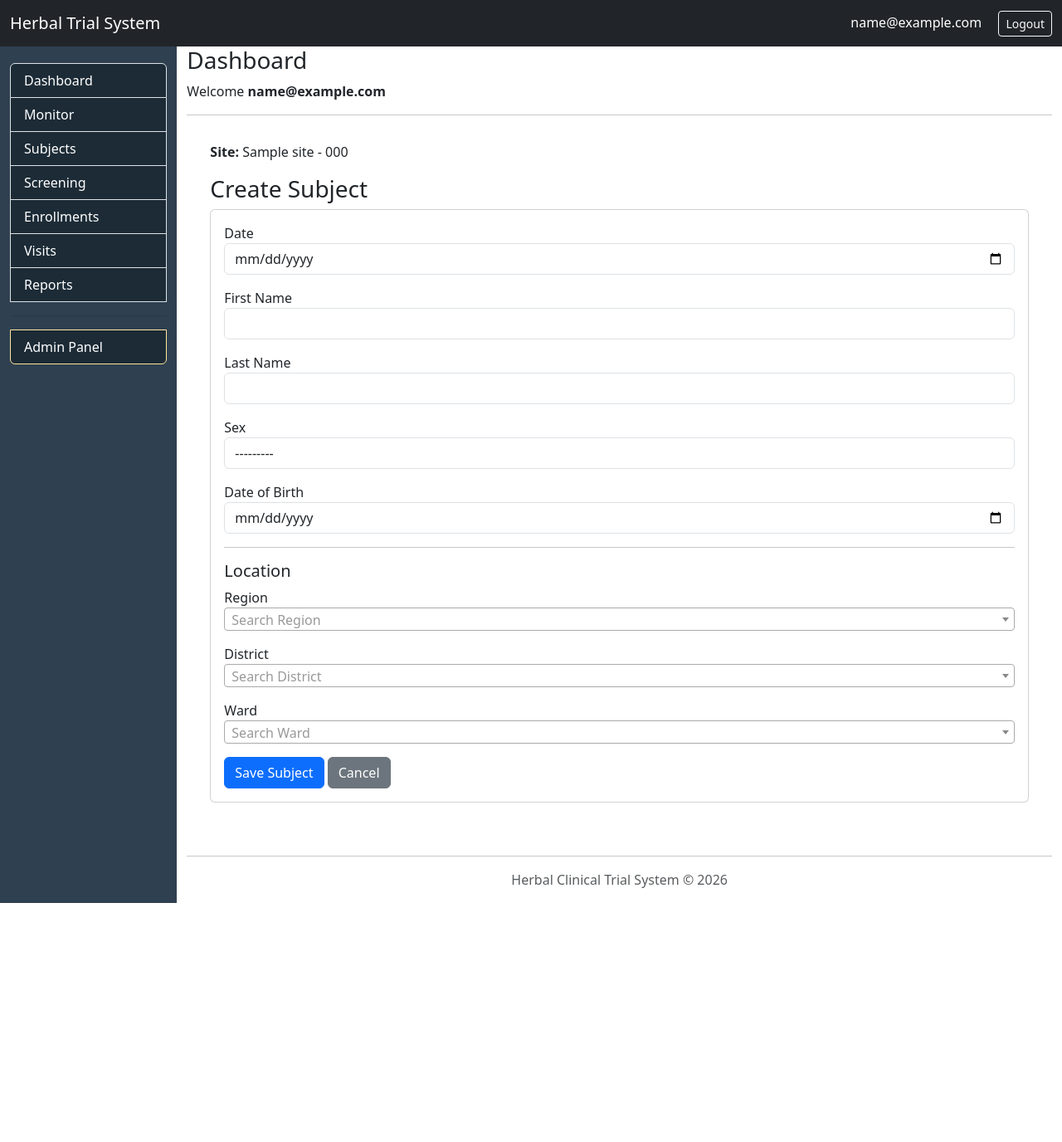
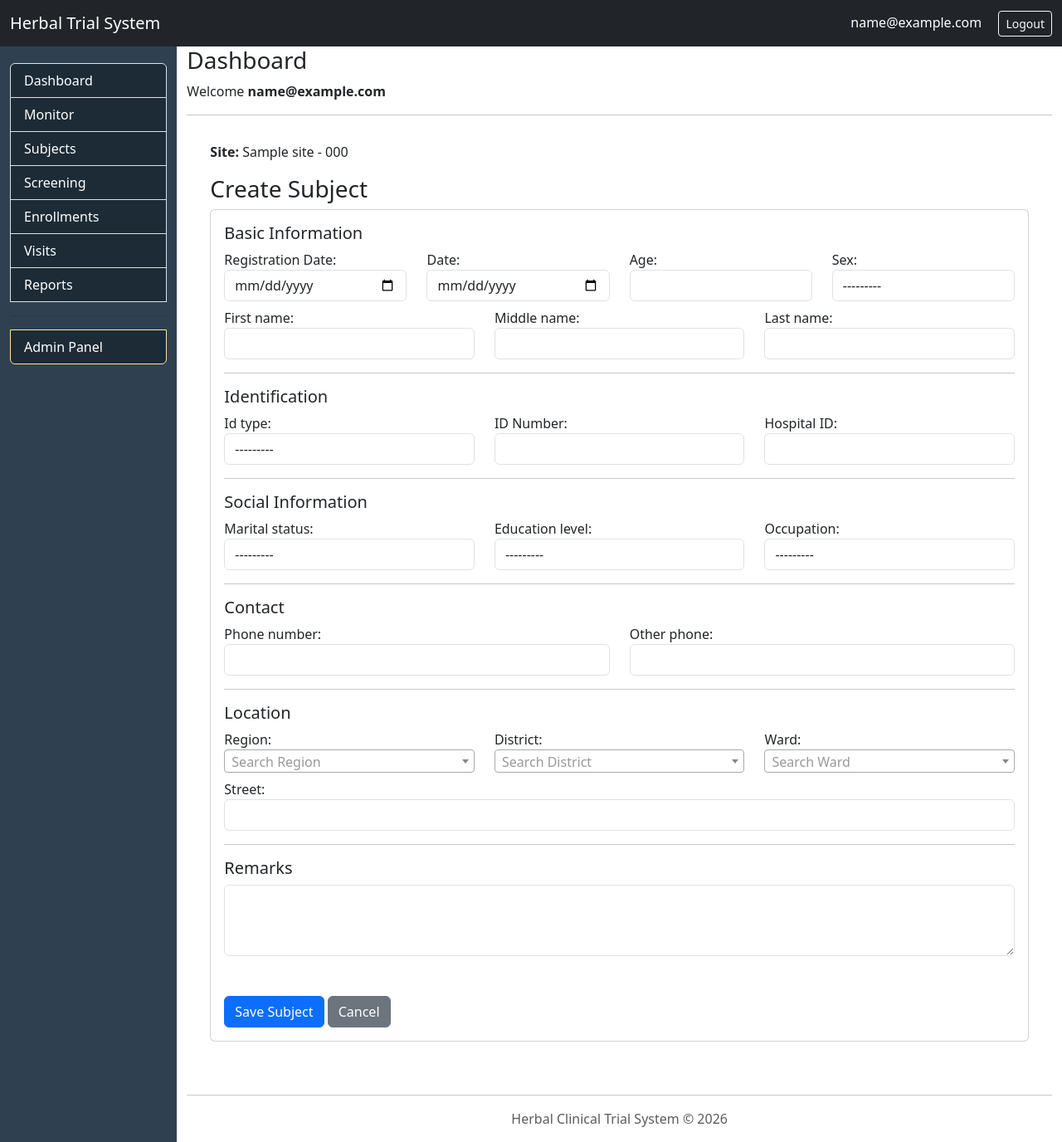
Before and after one commit to Maquiz1/herbals, a Django app: page /herbal/subjects/create/ in a window 1280 px wide. Shown: the whole page at 83% size. Before the commit the page ends 1088 px from the top, so only its background shows below. Run offline with Django 4.2, Linux system fonts and the light colour scheme; a user stored in the database is signed in; tables that the repository leaves empty hold one stand-in row (values such as "Sample post").

Commit message:
first commit

```diff
--- a/backend/herbal/forms/subject_form.py
+++ b/backend/herbal/forms/subject_form.py
@@ -1,31 +1,47 @@
 from django import forms
 from herbal.models import Subject
-from locations.models import Region,District,Ward
+from locations.models import Region, District, Ward
+
 
 class SubjectForm(forms.ModelForm):
 
     class Meta:
         model = Subject
 
-        fields = [
-            "reg_date",
-            "first_name",
-            "last_name",
-            "sex",
-            "dob",
-            "region",
-            "district",
-            "ward",
-        ]
+        exclude = ["subject_id", "site"]  # auto + calculated
 
+        labels={
+            "reg_date":"Registration Date",
+            "dob":"Date",
+            "sex":"Sex",
+            "hid":"Hospital ID",
+            "idn":"ID Number",
+        }
         widgets = {
             "reg_date": forms.DateInput(attrs={"type": "date", "class": "form-control"}),
+            "dob": forms.DateInput(attrs={"type": "date", "class": "form-control"}),
+            "age": forms.NumberInput(attrs={"class": "form-control"}),
+
             "first_name": forms.TextInput(attrs={"class": "form-control"}),
+            "middle_name": forms.TextInput(attrs={"class": "form-control"}),
             "last_name": forms.TextInput(attrs={"class": "form-control"}),
-            "dob": forms.DateInput(attrs={"type": "date", "class": "form-control"}),
+
             "sex": forms.Select(attrs={"class": "form-control"}),
+            "id_type": forms.Select(attrs={"class": "form-control"}),
+            "marital_status": forms.Select(attrs={"class": "form-control"}),
+            "education_level": forms.Select(attrs={"class": "form-control"}),
+            "occupation": forms.Select(attrs={"class": "form-control"}),
 
-            # 👇 IMPORTANT (we control via AJAX)
+            "hid": forms.TextInput(attrs={"class": "form-control"}),
+            "idn": forms.TextInput(attrs={"class": "form-control"}),
+
+            "phone_number": forms.TextInput(attrs={"class": "form-control"}),
+            "other_phone": forms.TextInput(attrs={"class": "form-control"}),
+
+            "street": forms.TextInput(attrs={"class": "form-control"}),
+            "remarks": forms.Textarea(attrs={"class": "form-control", "rows": 3}),
+
+            # Select2 fields
             "region": forms.Select(attrs={"class": "form-control", "id": "region"}),
             "district": forms.Select(attrs={"class": "form-control", "id": "district"}),
             "ward": forms.Select(attrs={"class": "form-control", "id": "ward"}),
@@ -34,12 +50,12 @@ class SubjectForm(forms.ModelForm):
     def __init__(self, *args, **kwargs):
         super().__init__(*args, **kwargs)
 
-        # 👇 IMPORTANT: prevent loading all data
+        # AJAX-controlled fields
         self.fields["region"].queryset = Region.objects.none()
         self.fields["district"].queryset = District.objects.none()
         self.fields["ward"].queryset = Ward.objects.none()
 
-        # 🔥 FIX: when form is submitted
+        # FIX for POST (validation)
         if self.data:
             region_id = self.data.get("region")
             district_id = self.data.get("district")
@@ -51,8 +67,11 @@ class SubjectForm(forms.ModelForm):
             if district_id:
                 self.fields["ward"].queryset = Ward.objects.filter(district_id=district_id)
 
-        # 🔥 FIX: when editing existing object
+        # FIX for edit mode
         elif self.instance.pk:
-            self.fields["region"].queryset = Region.objects.filter(id=self.instance.region_id)
-            self.fields["district"].queryset = District.objects.filter(region=self.instance.region)
-            self.fields["ward"].queryset = Ward.objects.filter(district=self.instance.district)
+            if self.instance.region:
+                self.fields["region"].queryset = Region.objects.filter(id=self.instance.region_id)
+                self.fields["district"].queryset = District.objects.filter(region=self.instance.region)
+
+            if self.instance.district:
+                self.fields["ward"].queryset = Ward.objects.filter(district=self.instance.district)
--- a/backend/herbal/templates/herbal/subjects/subject_form.html
+++ b/backend/herbal/templates/herbal/subjects/subject_form.html
@@ -20,60 +20,79 @@
             <form method="post">
                 {% csrf_token %}
 
-                <div class="mb-3">
-                    <label>Date</label>
-                    {{ form.reg_date }}
-                </div>
                 <!-- BASIC INFO -->
-                <div class="mb-3">
-                    <label>First Name</label>
-                    {{ form.first_name }}
+                <h5>Basic Information</h5>
+
+                <div class="row">
+                    <div class="col-md-3">{{ form.reg_date.label_tag }} {{ form.reg_date }}</div>
+                    <div class="col-md-3">{{ form.dob.label_tag }} {{ form.dob }}</div>
+                    <div class="col-md-3">{{ form.age.label_tag }} {{ form.age }}</div>
+                    <div class="col-md-3">{{ form.sex.label_tag }} {{ form.sex }}</div>
                 </div>
 
-                <div class="mb-3">
-                    <label>Last Name</label>
-                    {{ form.last_name }}
+                <div class="row mt-2">
+                    <div class="col-md-4">{{ form.first_name.label_tag }} {{ form.first_name }}</div>
+                    <div class="col-md-4">{{ form.middle_name.label_tag }} {{ form.middle_name }}</div>
+                    <div class="col-md-4">{{ form.last_name.label_tag }} {{ form.last_name }}</div>
                 </div>
 
-                <div class="mb-3">
-                    <label>Sex</label>
-                    {{ form.sex }}
+                <hr>
+
+                <!-- IDENTIFICATION -->
+                <h5>Identification</h5>
+
+                <div class="row">
+                    <div class="col-md-4">{{ form.id_type.label_tag }} {{ form.id_type }}</div>
+                    <div class="col-md-4">{{ form.idn.label_tag }} {{ form.idn }}</div>
+                    <div class="col-md-4">{{ form.hid.label_tag }} {{ form.hid }}</div>
                 </div>
 
-                <div class="mb-3">
-                    <label>Date of Birth</label>
-                    {{ form.dob }}
+                <hr>
+
+                <!-- SOCIAL -->
+                <h5>Social Information</h5>
+
+                <div class="row">
+                    <div class="col-md-4">{{ form.marital_status.label_tag }} {{ form.marital_status }}</div>
+                    <div class="col-md-4">{{ form.education_level.label_tag }} {{ form.education_level }}</div>
+                    <div class="col-md-4">{{ form.occupation.label_tag }} {{ form.occupation }}</div>
                 </div>
 
+                <hr>
+
+                <!-- CONTACT -->
+                <h5>Contact</h5>
+
+                <div class="row">
+                    <div class="col-md-6">{{ form.phone_number.label_tag }} {{ form.phone_number }}</div>
+                    <div class="col-md-6">{{ form.other_phone.label_tag }} {{ form.other_phone }}</div>
+                </div>
+
+                <hr>
+
                 <!-- LOCATION -->
-                <hr>
                 <h5>Location</h5>
 
-                <div class="mb-3">
-                    <label>Region</label>
-                    {{ form.region }}
+                <div class="row">
+                    <div class="col-md-4">{{ form.region.label_tag }} {{ form.region }}</div>
+                    <div class="col-md-4">{{ form.district.label_tag }} {{ form.district }}</div>
+                    <div class="col-md-4">{{ form.ward.label_tag }} {{ form.ward }}</div>
                 </div>
 
-                <div class="mb-3">
-                    <label>District</label>
-                    {{ form.district }}
+                <div class="mt-2">
+                    {{ form.street.label_tag }} {{ form.street }}
                 </div>
 
-                <div class="mb-3">
-                    <label>Ward</label>
-                    {{ form.ward }}
-                </div>
+                <hr>
 
-                <button class="btn btn-primary">
-                    {% if is_update %}
-                    Update Subject
-                    {% else %}
-                    Save Subject
-                    {% endif %}
-                </button>
-                <a href="{% url 'herbal:subjects-list' %}" class="btn btn-secondary">
-                    Cancel
-                </a>
+                <!-- REMARKS -->
+                <h5>Remarks</h5>
+                {{ form.remarks }}
+
+                <br><br>
+
+                <button class="btn btn-primary">Save Subject</button>
+                <a href="{% url 'herbal:subjects-list' %}" class="btn btn-secondary">Cancel</a>
             </form>
 
         </div>
```
